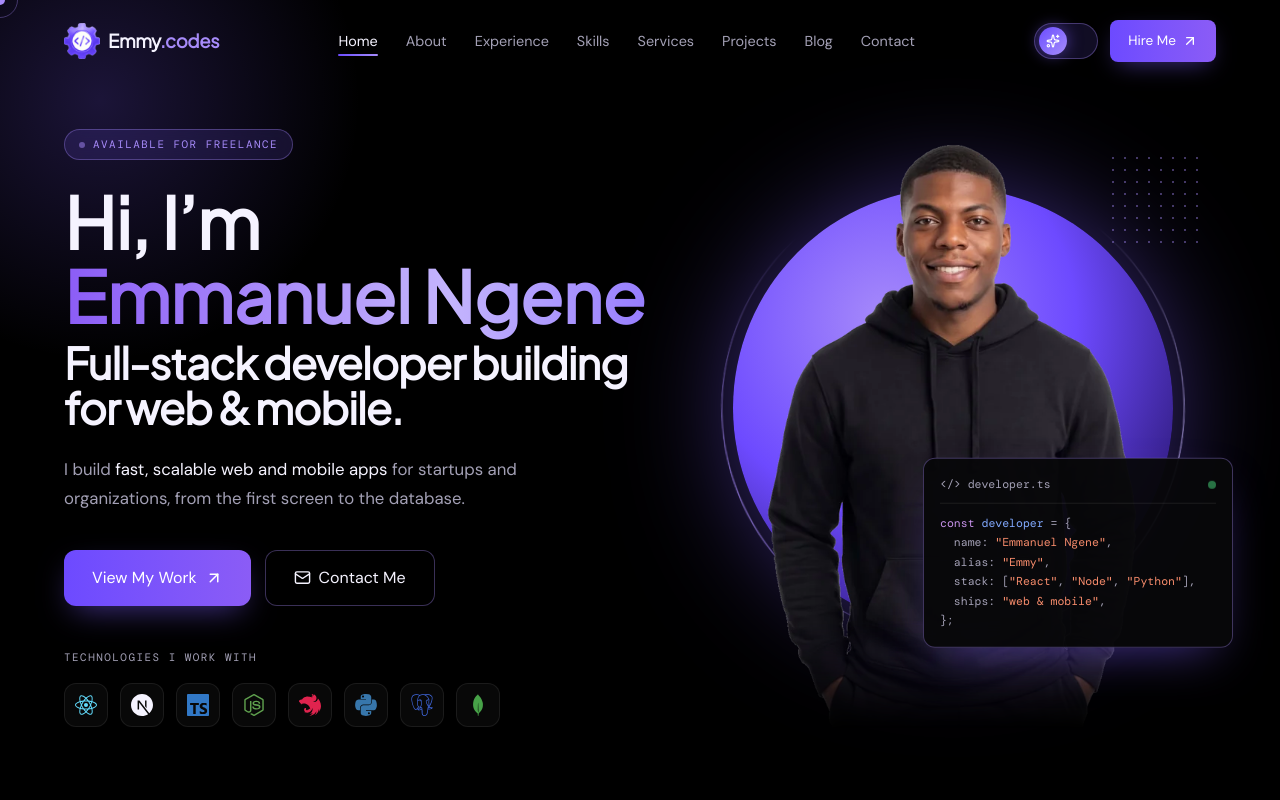
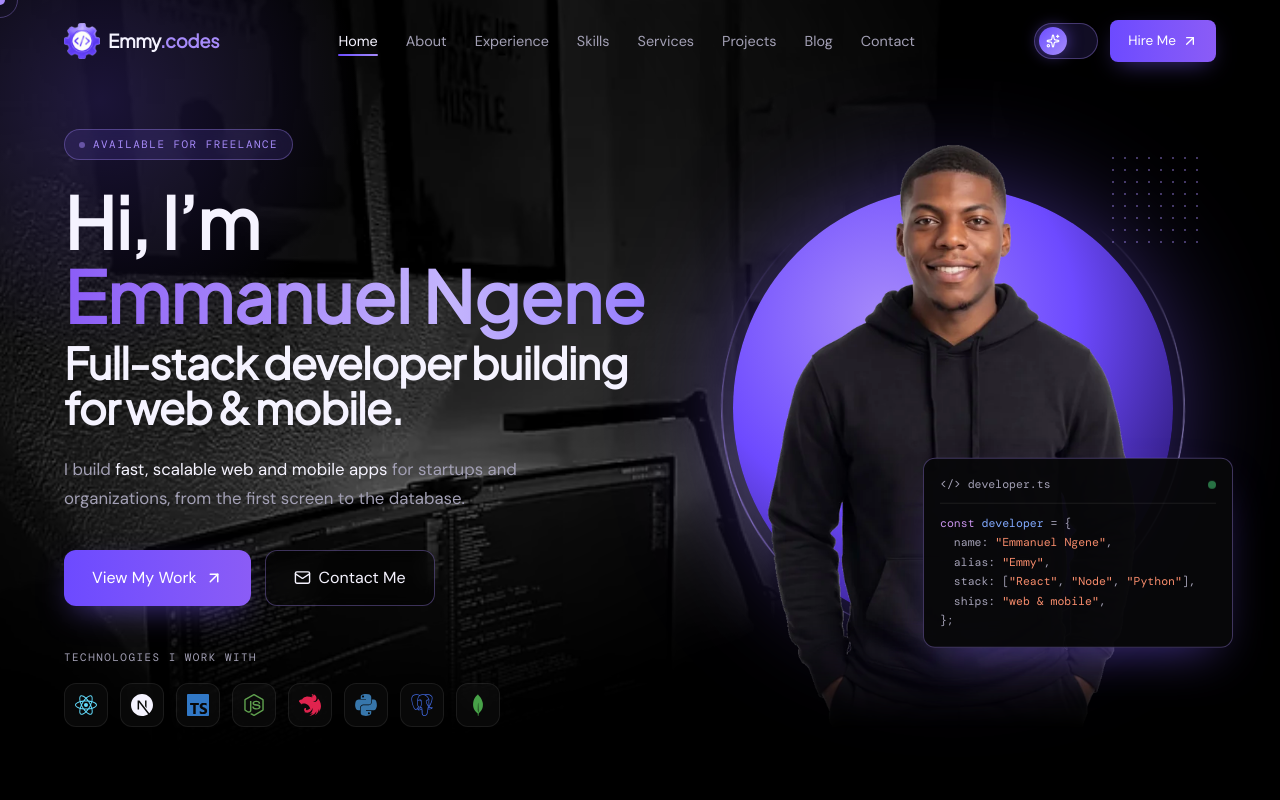
Before and after one commit to Emmy-py/emmanuelngene, a React (Vite) app: page / in a window 1280 px wide. Shown: the top 800 px of the page. Built offline with nearby package versions, Linux system fonts and the light colour scheme.

Commit message:
Revert "Remove the hero background photo"
This reverts commit 83e28b3837ab45ca6d81efb761cbe3a2fef74d64.

```diff
--- a/src/components/Hero.jsx
+++ b/src/components/Hero.jsx
@@ -31,6 +31,19 @@ export default function Hero() {
       ref={ref}
       className="relative isolate flex min-h-[min(100svh,980px)] items-center overflow-hidden px-[max(20px,5vw)] pt-32 pb-20 max-lg:pt-28 max-sm:px-[max(22px,6vw)] max-sm:pt-26 max-sm:pb-14"
     >
+      {/* Background: Emmanuel's own desk setup in black and grey . It sits
+          behind the text only and fades to the page colour before it reaches the portrait. */}
+      <div
+        className="absolute -inset-8 -z-20 transition-transform duration-300 ease-out [mask-image:radial-gradient(ellipse_75%_85%_at_22%_25%,#000_40%,transparent_78%)] max-lg:[mask-image:linear-gradient(180deg,#000_38%,transparent_58%)]"
+        style={parallax(-14)}
+      >
+        {/* Phones get the full, sharp portrait-orientation photo, since a wide crop squeezed onto
+            a tall screen showed only dark wall. */}
+        <picture>
+          <source media="(max-width: 1023px)" srcSet="/hero-bg-mobile.webp" />
+          <img src="/hero-bg.webp" alt="" aria-hidden="true" width="1280" height="960" fetchpriority="low" decoding="async" className="h-full w-full object-cover object-[30%_40%] max-lg:object-[center_35%]" />
+        </picture>
+      </div>
       {/* Darkens the photo behind the text so it stays readable. */}
       <div className="absolute inset-0 -z-10 bg-[linear-gradient(90deg,color-mix(in_srgb,var(--bg)_72%,transparent)_0%,color-mix(in_srgb,var(--bg)_45%,transparent)_55%,transparent_80%)] max-lg:bg-[linear-gradient(180deg,color-mix(in_srgb,var(--bg)_72%,transparent)_0%,color-mix(in_srgb,var(--bg)_55%,transparent)_45%,color-mix(in_srgb,var(--bg)_20%,transparent)_75%,var(--bg)_100%)]"></div>
       <div className="absolute inset-x-0 bottom-0 -z-10 h-40 bg-gradient-to-t from-bg to-transparent"></div>
```
Also changed, not shown: 1 other file (tests, documents, lock files or other folders).
